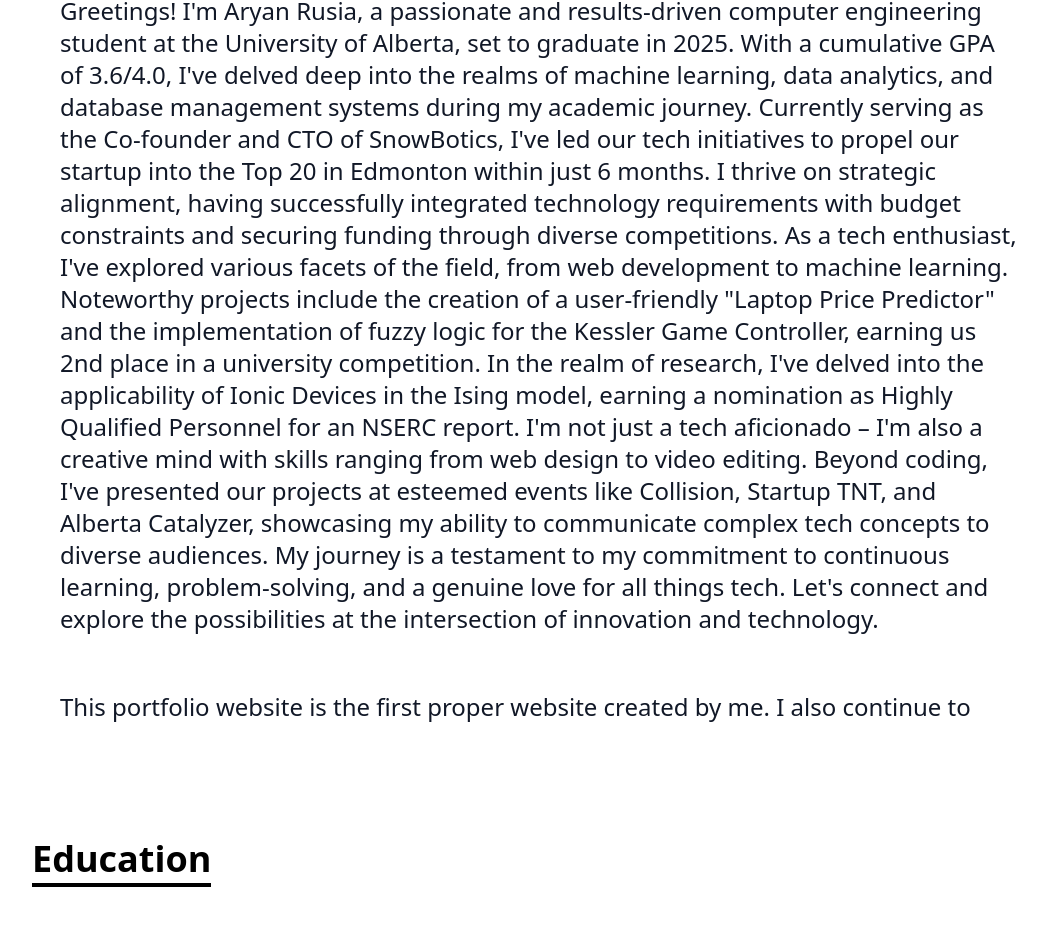
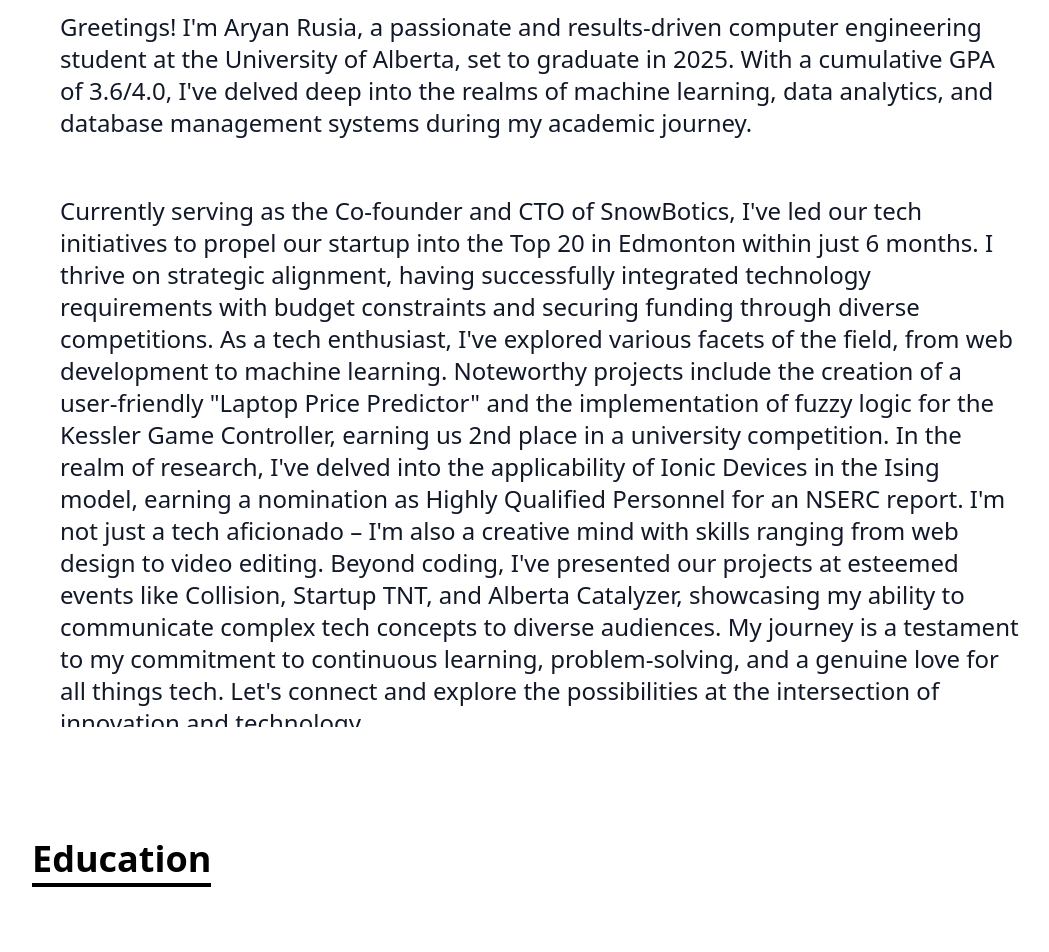
Before and after one commit to Aryan-Rusia-2/Portfolio-Aryan, a React (Create React App) app: page / in a window 1280 px wide. Shown: the part 897-1849 px from the top of the page, without its empty margins (100-1149 px from the left). Built offline with nearby package versions, Linux system fonts and the light colour scheme.

Commit message:
Update About.jsx

```diff
--- a/src/components/About.jsx
+++ b/src/components/About.jsx
@@ -12,8 +12,12 @@
 
         <p className=" text-xl md:text-2xl mt-10 p-4">
 Greetings! I'm Aryan Rusia, a passionate and results-driven computer engineering student at the University of Alberta, set to graduate in 2025. With a cumulative GPA of 3.6/4.0, I've delved deep into the realms of machine learning, data analytics, and database management systems during my academic journey.
+   </p>
 
-Currently serving as the Co-founder and CTO of SnowBotics, I've led our tech initiatives to propel our startup into the Top 20 in Edmonton within just 6 months. I thrive on strategic alignment, having successfully integrated technology requirements with budget constraints and securing funding through diverse competitions.
+        <br />
+
+        <p className="text-xl md:text-2xl p-4">
+         Currently serving as the Co-founder and CTO of SnowBotics, I've led our tech initiatives to propel our startup into the Top 20 in Edmonton within just 6 months. I thrive on strategic alignment, having successfully integrated technology requirements with budget constraints and securing funding through diverse competitions.
 
 As a tech enthusiast, I've explored various facets of the field, from web development to machine learning. Noteworthy projects include the creation of a user-friendly "Laptop Price Predictor" and the implementation of fuzzy logic for the Kessler Game Controller, earning us 2nd place in a university competition.
 
@@ -22,13 +26,7 @@
 I'm not just a tech aficionado – I'm also a creative mind with skills ranging from web design to video editing. Beyond coding, I've presented our projects at esteemed events like Collision, Startup TNT, and Alberta Catalyzer, showcasing my ability to communicate complex tech concepts to diverse audiences.
 
 My journey is a testament to my commitment to continuous learning, problem-solving, and a genuine love for all things tech. Let's connect and explore the possibilities at the intersection of innovation and technology.
-        </p>
-
-        <br />
-
-        <p className="text-xl md:text-2xl p-4">
-          This portfolio website is the first proper website created by me. I also continue to sharpen my Video Editing and 3D Animation abilities.
-        </p>
+      </p>
       </div>
     </div>
   );
```
